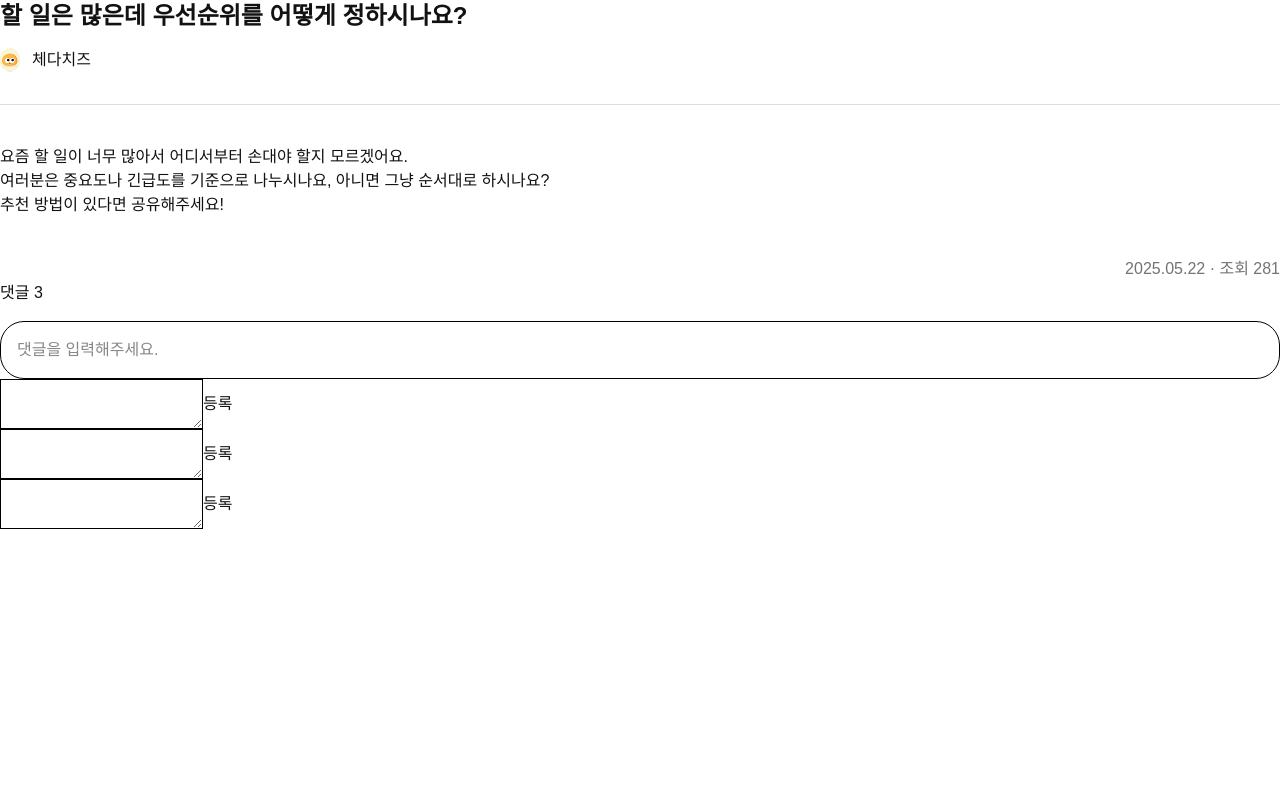
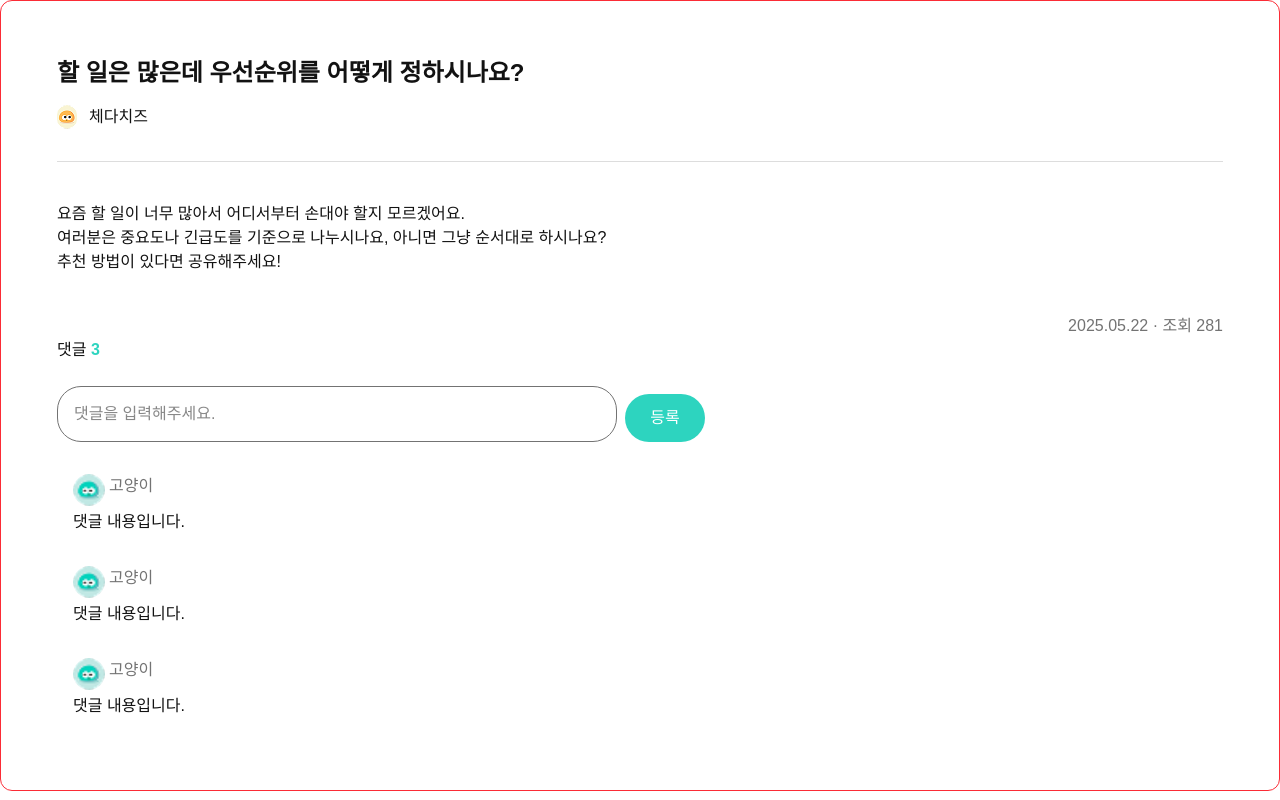
Before and after one commit to Todivo/Todivo, a Next.js app: page /board/1 in a window 1280 px wide. Built offline with nearby package versions, Linux system fonts and the light colour scheme; a web font is replaced by a local one.

Commit message:
feat: 게시판 상세페이지

```diff
--- a/src/app/board/[id]/_components/CommentInput.tsx
+++ b/src/app/board/[id]/_components/CommentInput.tsx
@@ -1,9 +1,14 @@
 export default function CommentInput() {
   return (
-    <input
-      type="text"
-      className="rounded-3xl border border-black p-4"
-      placeholder="댓글을 입력해주세요."
-    />
+    <div className="flex items-center gap-2">
+      <input
+        type="text"
+        className="mt-2 mb-4 h-14 w-140 rounded-3xl border border-text-secondary p-4 focus:ring-1 focus:ring-primary focus:outline-none"
+        placeholder="댓글을 입력해주세요."
+      />
+      <button className="color-white h-12 w-20 rounded-full bg-primary text-white">
+        등록
+      </button>
+    </div>
   );
 }
--- a/src/app/board/[id]/_components/CommentList.tsx
+++ b/src/app/board/[id]/_components/CommentList.tsx
@@ -1,8 +1,44 @@
+"use client";
+
+import Image from "next/image";
+import { useState } from "react";
+
 export default function CommentList() {
+  const [isEditing, setIsEditing] = useState(false);
+  const [content, setContent] = useState("댓글 내용입니다.");
+
   return (
-    <div className="flex">
-      <textarea className="border border-black" />
-      <button>등록</button>
+    <div className="group flex gap-2 p-4">
+      {isEditing ? (
+        <textarea
+          className="border border-black"
+          value={content}
+          onChange={(e) => setContent(e.target.value)}
+        />
+      ) : (
+        <div className="flex flex-col gap-1">
+          <div className="flex gap-1">
+            <Image
+              src="/images/user-thumbnail.png"
+              alt="썸네일"
+              width={32}
+              height={32}
+              className="inline-block rounded-full object-cover"
+            />
+            <span className="text-text-secondary">고양이</span>
+          </div>
+          <p className="text-text-primary">{content}</p>
+        </div>
+      )}
+      <button
+        onClick={() => setIsEditing((prev) => !prev)}
+        className="hidden text-text-secondary group-hover:inline"
+      >
+        {isEditing ? "완료" : "수정"}
+      </button>
+      <button className="hidden text-text-secondary group-hover:inline">
+        삭제
+      </button>
     </div>
   );
 }
--- a/src/app/board/[id]/_components/CommentSection.tsx
+++ b/src/app/board/[id]/_components/CommentSection.tsx
@@ -3,8 +3,10 @@ import CommentList from "./CommentList";
 
 export default function CommentSection() {
   return (
-    <div className="flex flex-col">
-      <h4 className="mb-4">댓글 3</h4>
+    <div className="flex flex-col text-center">
+      <h4 className="mb-4 self-start">
+        댓글 <span className="font-semibold text-primary">3</span>
+      </h4>
       <CommentInput />
       <div className="flex flex-col">
         <CommentList />
--- a/src/app/board/[id]/page.tsx
+++ b/src/app/board/[id]/page.tsx
@@ -4,7 +4,7 @@ import CommentSection from "./_components/CommentSection";
 
 export default function BoardDetail() {
   return (
-    <main className="rounded-2xl bg-white">
+    <main className="rounded-xl border border-red-500 bg-white p-14">
       <Form>
         <Form.Header>
           <h2 className="mb-4 text-2xl font-semibold">
@@ -30,7 +30,7 @@ export default function BoardDetail() {
           </p>
         </Form.Body>
         <Form.Footer>
-          <div className="text-[#737373]">
+          <div className="text-text-secondary">
             <span>2025.05.22 </span>
             <span>·</span> <span>조회 281</span>
           </div>
--- a/src/app/board/_components/Board.tsx
+++ b/src/app/board/_components/Board.tsx
@@ -9,7 +9,7 @@ export default function Board({ data }: { data: BoardItem[] }) {
       <h2 className="text-2xl">소통 게시판</h2>
       <div className="relative mx-auto block w-fit">
         <input
-          className="h-12 w-108 rounded-full border border-[1px] border-[#737373] bg-white px-5 py-3 text-[#737373]"
+          className="h-12 w-108 rounded-full border border-[1px] border-text-secondary bg-white px-5 py-3 text-text-secondary"
           type="text"
           placeholder="검색해주세요"
         />
--- a/src/app/board/_components/List.tsx
+++ b/src/app/board/_components/List.tsx
@@ -16,10 +16,10 @@ export default function List({ data }: { data: BoardItem }) {
         <h3 className="mb-4 text-lg leading-8 font-bold text-text-primary">
           {data.title}
         </h3>
-        <p className="mb-6 leading-8 whitespace-pre-line text-[#737373]">
+        <p className="mb-6 leading-8 whitespace-pre-line text-text-secondary">
           {data.description}
         </p>
-        <div className="flex items-center gap-2 text-sm leading-4 text-[#737373]">
+        <div className="flex items-center gap-2 text-sm leading-4 text-text-secondary">
           <img
             className="h-5 w-5 rounded-full object-cover"
             src={data.userThumbnail}
--- a/src/app/board/edit/_components/Edit.tsx
+++ b/src/app/board/edit/_components/Edit.tsx
@@ -29,7 +29,7 @@ export default function Edit() {
           </p>
         </Form.Body>
         <Form.Footer>
-          <div className="text-[#737373]">
+          <div className="text-text-secondary">
             <span>2025.05.22 </span>
             <span>·</span> <span>조회 281</span>
           </div>
```
Also changed, not shown: public/images/user-thumbnail.png (added).
